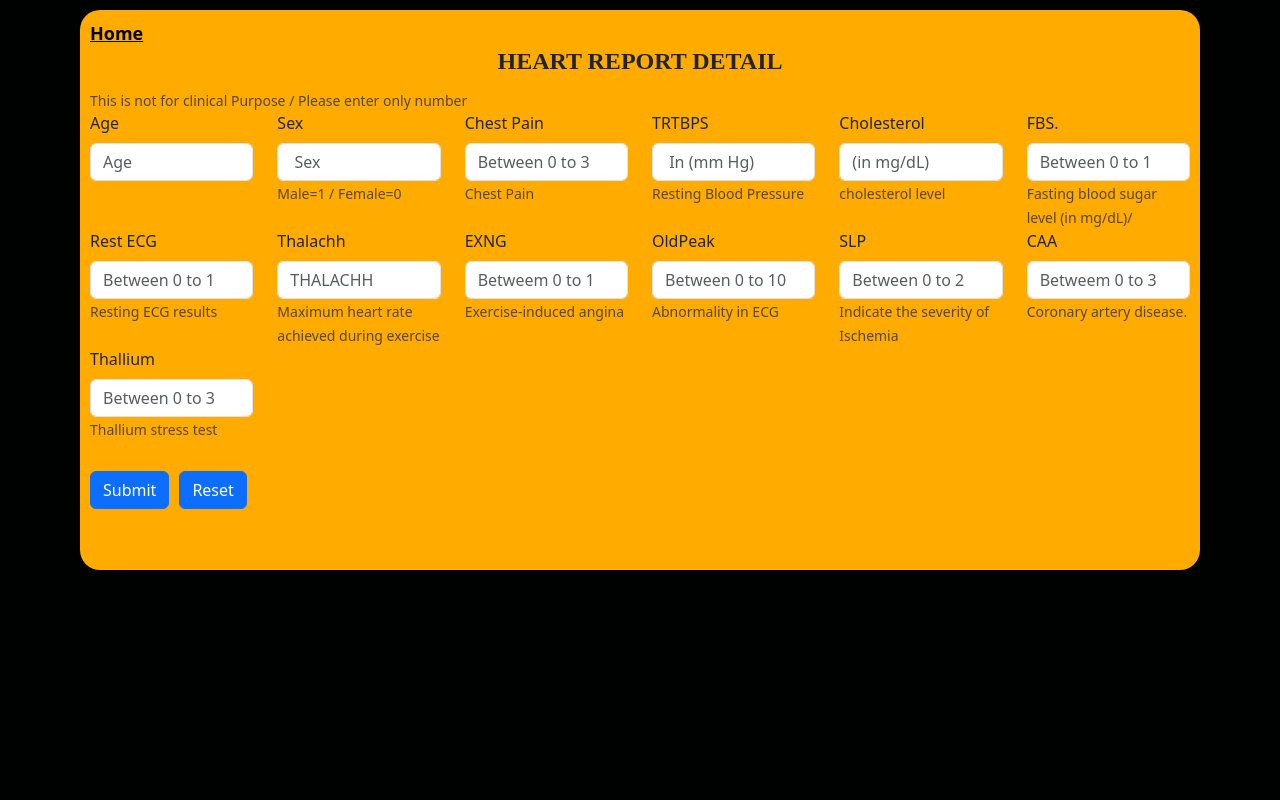
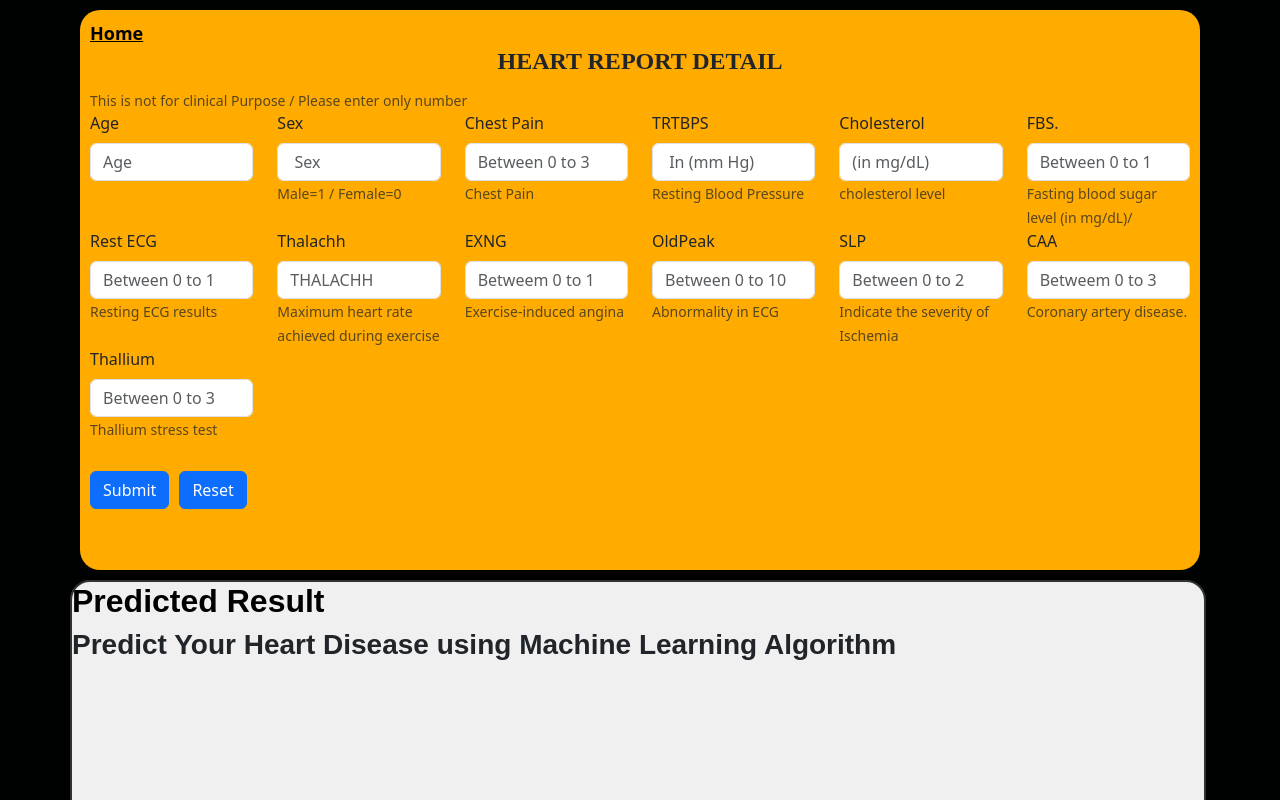
Before and after one commit to Cvr421/Disease_Prediction_HEART_DIABETES, a React (Create React App) app in the folder frontend/: page /patient_Heart_data in a window 1280 px wide. Shown: the top 800 px of the page. Built offline with nearby package versions, Linux system fonts and the light colour scheme.

Commit message:
Getting predicted Heart failures result based on user data

```diff
--- a/frontend/src/Patient_Heart_data.js
+++ b/frontend/src/Patient_Heart_data.js
@@ -4,6 +4,7 @@ import './Patient_data.css'
 import { Link } from 'react-router-dom';
 import Button from 'react-bootstrap/Button';
 import Form from 'react-bootstrap/Form';
+import { Predicted_Heart_result } from "./Predicted_Heart_result"
 
 
 
@@ -24,12 +25,18 @@ export function Patient_Heart_data() {
     thallium: ''
   });
 
+  const [predictedResult, setPredictedResult] = useState(null)
+  const [advice_text, setAdviceText] = useState()
+  const [Impfeature, setImpfeature] = useState([])
+  const [Impvalue, setImpValue] = useState([])
+
+
   const handleSubmit = async (e) => {
     e.preventDefault();
     const stringifiedData = JSON.stringify(formData);
 
     try {
-      const response = await fetch('http://localhost:5000/submit_form', {
+      const response = await fetch('http://localhost:5000/submit_form_heart', {
         method: 'POST',
         headers: {
           'Content-Type': 'application/json'
@@ -37,7 +44,12 @@ export function Patient_Heart_data() {
         body: stringifiedData
       });
       const data = await response.json();
-
+      setPredictedResult(data.pridicted_result);
+      setAdviceText(data.advice_text);
+      const features = data.importance_data.Feature;
+      setImpfeature(features);
+      const value = data.importance_data.Importance;
+      setImpValue(value);
       console.log(data); // Handle response from server
     } catch (error) {
       console.error('Error:', error);
@@ -308,7 +320,7 @@ export function Patient_Heart_data() {
         </div>
 
       </div>
-
+      <Predicted_Heart_result predictedResult={predictedResult} advice_text={advice_text} Impfeature={Impfeature} Impvalue={Impvalue} />
     </>
   );
 }
--- /dev/null
+++ b/frontend/src/Predicted_Heart_result.js
@@ -0,0 +1,95 @@
+import React from "react";
+import './Result.css'
+// import { useState, useEffect } from "react";
+// import axios from "axios";
+export function Predicted_Heart_result ({predictedResult,advice_text,Impfeature=[], Impvalue=[]}) {
+
+
+  // const [predictedResult, setPredictedResult]=useState(null)
+
+
+
+  // Function to fetch data from Flask backend
+// useEffect(() => {
+//     fetch('http://localhost:5000/submit_form', {
+//       method: 'POST',
+//       headers: {
+//         'Content-Type':'application/json',
+//         accept: 'application/json',
+//       },
+//     })
+//     .then(response => response.json())
+//     .then(data => {
+//       console.log("Received data from server:", data); // Check if data is received
+//       setPridictedResult(data.pridicted_result);
+//     })
+
+
+
+//     .catch(error => console.error('Error:', error));
+//   }, []);
+
+//  const fetchData = async() => {
+//     try {
+//       const response = await fetch('http://localhost:5000/submit_form', {
+//         method: "POST",
+//         headers: {
+//           "Content-Type": "application/json",
+//           Accept: 'application/json'
+//         },
+
+
+//       });
+
+//       if (!response.ok) {
+//         // Handle specific error responses (e.g., 400, 404, etc.)
+//         const errorBody = await response.json(); // or text()
+//         console.error("Error:", errorBody);
+//         // Optionally display user-friendly error message
+//         return;
+//       }
+
+//       const data = await response.json();
+//       setPredictedResult(data.pridicted_result);
+//     } catch (error) {
+//       console.error("Error while fetching: ", error);
+//     }
+//   }
+//   useEffect(()=>{
+//     fetchData();
+//   },[])
+
+
+
+
+  return (
+    <>
+    <div className="result">
+      <h2>Predicted Result</h2>
+       <h3>
+       {predictedResult!== null ? predictedResult : "Predict Your Heart Disease using Machine Learning Algorithm "}
+       </h3>
+       <h6>
+        {advice_text}
+       </h6>
+       <div className="value">
+        <ul>
+          {Object.entries(Impfeature).map(([key, value]) => (
+            <li key={key}>
+              <strong>{key}</strong>: {value}
+            </li>
+          ))}
+        </ul>
+        <span>
+          {Object.entries(Impvalue).map(([key, value]) => (
+            <li key={key}>
+             {value}
+             </li>
+          ))}
+        </span>
+       </div>
+    </div>
+
+    </>
+  );
+}
```
